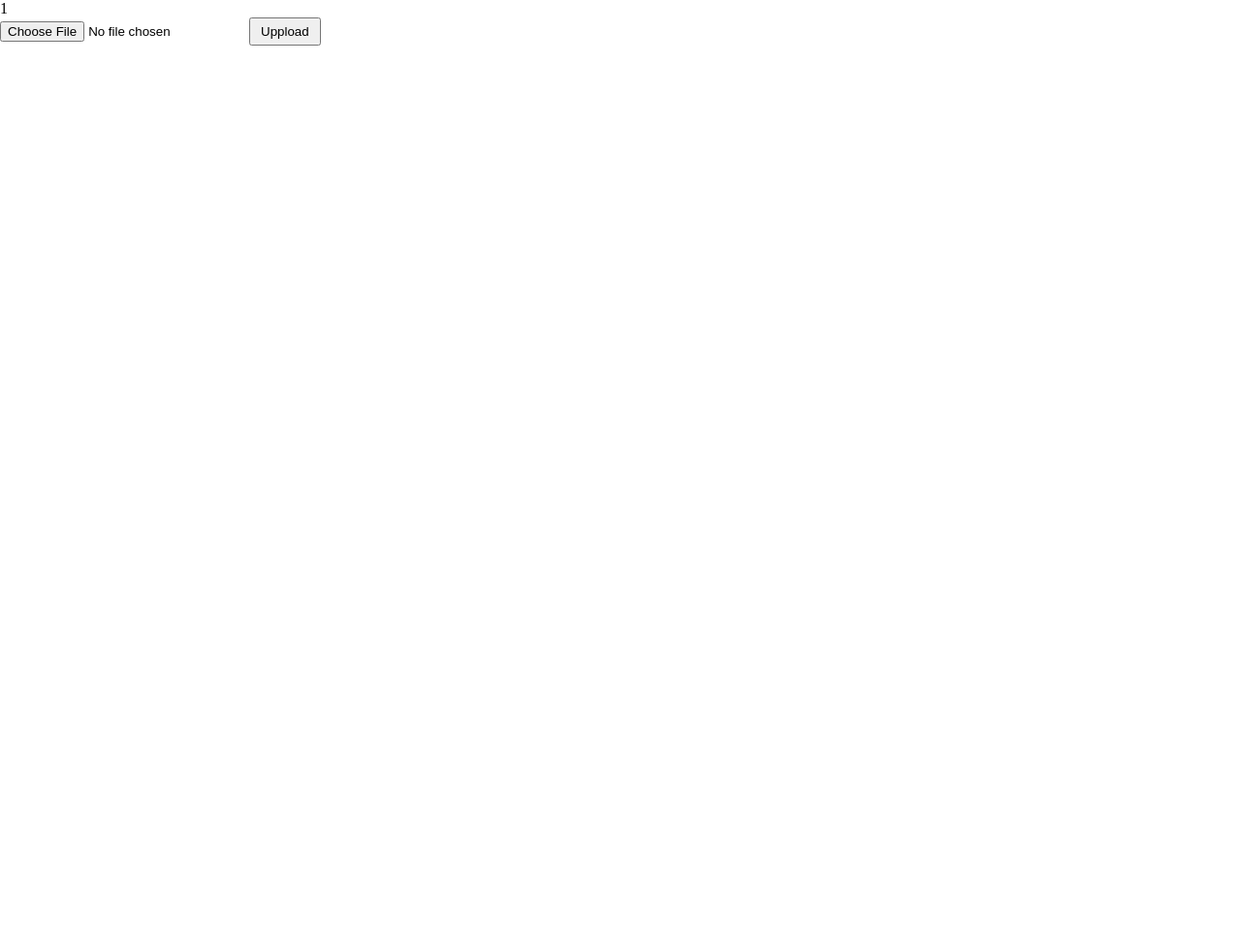
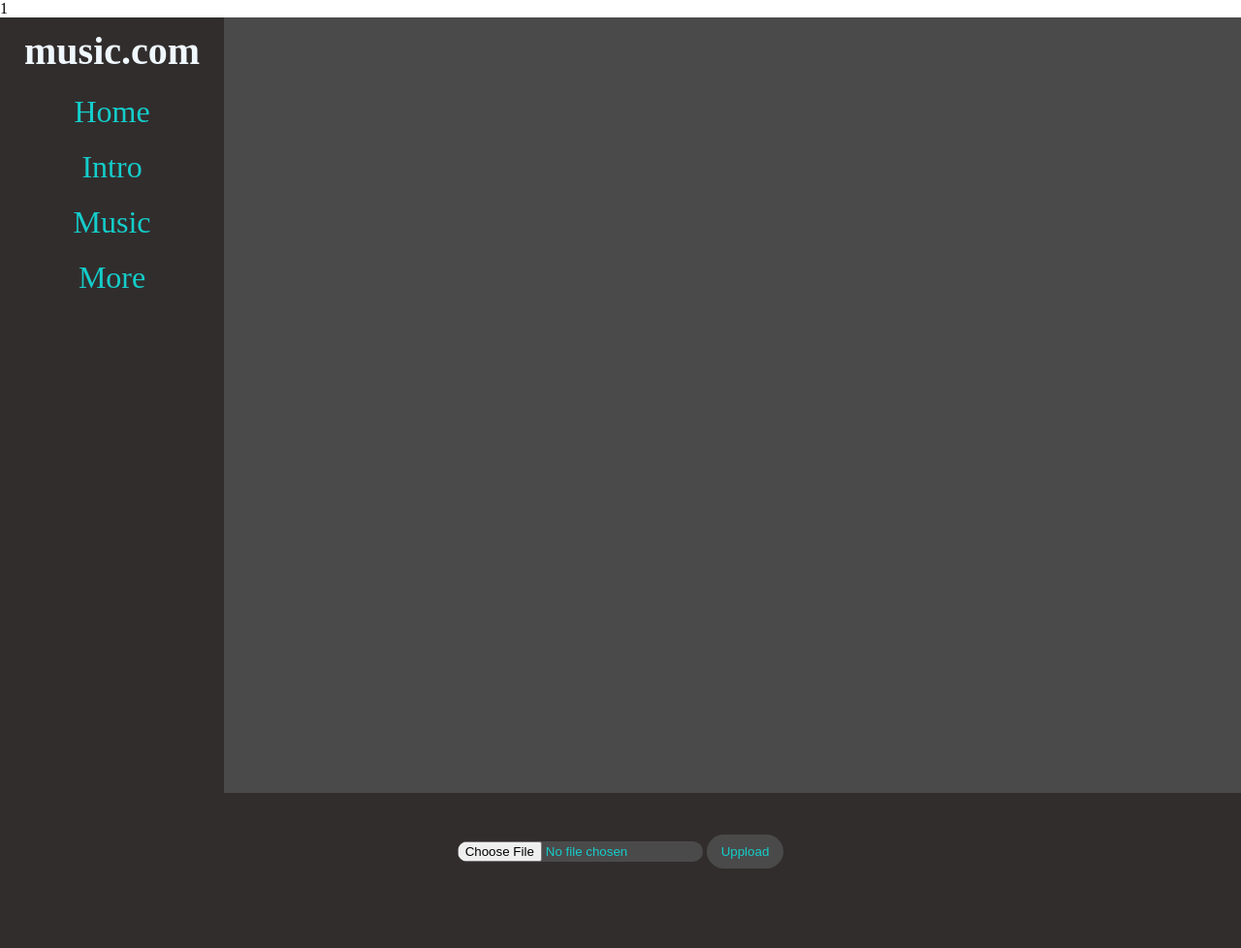
Before and after one commit to LukasErikss0n/Musik-hemsida-GA-, a PHP site: page / in a window 1280 px wide. Before the commit the page is almost empty. Shown: the whole page at 97% size. Before the commit the page ends 47 px from the top, so only its background shows below. Run offline with PHP 8.4, Linux system fonts and the light colour scheme; tables that the repository leaves empty or names only in its code hold one stand-in row (values such as "Sample post").

Commit message:
fixade så att music filer lägs till, styling

```diff
--- a/index.php
+++ b/index.php
@@ -15,20 +15,29 @@ include "upload.php";
 </head>
 
 <body>
-    <form action="upload.php" method="POST" enctype="multipart/form-data">
-        <input type="file" name="file">
-        <button type="submit" name="submit">Uppload</button>
-    </form>
+
+    <div class="content">
+        <?php
+        include "nav-bar.php";
+        ?>
 
         <div id="galary">
 
             <?php
-        foreach (glob("uploads/*.mp3") as $image) {
+            foreach (glob("uploads/*.mp3") as $soundUrl) {
                 echo "<audio controls  muted class = 'music'>";
-            echo "<source src='$image' class = 'music' type ='audio/mp3' ><br>";
+                echo "<source src='$soundUrl' class = 'music' type ='audio/mp3' ><br>";
                 echo "</audio>";
             }
             ?>
+        </div>
+    </div>
+    <div class="upload">
+        <form action="upload.php" method="POST" enctype="multipart/form-data">
+            <input type="file" name="file" class="choose-file">
+            <button type="submit" name="submit" class="submit">Uppload</button>
+        </form>
+
     </div>
 
 </body>
--- /dev/null
+++ b/nav-bar.php
@@ -0,0 +1,9 @@
+<div class="wrapper">
+    <h3>music.com</h3>
+    <ul>
+        <li><a href="#">Home</a></li>
+        <li><a href="#">Intro</a></li>
+        <li><a href="#">Music</a></li>
+        <li><a href="#">More</a></li>
+    </ul>
+</div>
--- a/style.css
+++ b/style.css
@@ -4,18 +4,113 @@
 }
 
 #galary{
-    background-color: rgb(217, 217, 217);
+    background-color: var(--primary-color);
     display: flex;
     flex-direction: column;
     align-items: center;
+    width: 100%;
+    padding:  4vh;
+}
+
+:root{
+    --primary-color: rgb(75 74 74);
+    --secondary-color: rgb(50 45 45);
+
+    --text-color: rgb(20, 205, 202);
 }
 
 .music{
-    margin-bottom: 10px;
-    width: 80%;
+    margin-bottom: 5px;
+    width: 100%;
+    border: 2px solid #ffffffad;
+    border-radius: 34px;
+    background-color: #403e3e;
 }
 
 button{
     padding: 5px 10px;
     margin-bottom: 5vh;
 }
+
+.content{
+    display: flex;
+    flex-direction: row  ;
+}
+
+.wrapper{
+    width: 20%;
+    height: 100vh;
+    background-color: var(--secondary-color);
+    text-align: center;
+    display: flex;
+    align-items: center;
+    flex-direction: column;
+}
+
+.wrapper ul li{
+    padding: 10px 12px;
+    list-style: none;
+    width: 187px;
+    font-size: 32px;
+
+}
+
+h3{
+    color: aliceblue;
+    font-size: 40px;
+    padding: 11px 25px;
+}
+.wrapper ul li a{
+    text-decoration: none;
+    color: var(--text-color);
+
+}
+
+.wrapper ul li:hover{
+    background-color: rgb(51 51 51);
+    border-radius: 10px;
+}
+
+audio::-webkit-media-controls-panel{
+    background-color: rgb(64 62 62) ;
+}
+
+audio::-webkit-media-controls-mute-button{
+    background-color: rgb(80, 79, 79);
+    border-radius: 10px;
+}
+
+audio::-webkit-media-controls-play-button{
+    background-color: rgb(80, 79, 79);
+    border-radius: 10px;
+}
+
+audio::-webkit-media-controls-current-time-display{
+    color: rgb(255, 255, 255);
+}
+
+audio::-webkit-media-controls-time-remaining-display{
+    color: rgb(255, 255, 255);
+}
+
+.upload{
+    width: 100%;
+    height: 20vh;
+    background-color: var(--secondary-color);
+    display: flex;
+    align-items: center;
+    justify-content: center;
+}
+
+.choose-file{
+    background-color: #4b4a4a;
+    color: var(--text-color);
+    border-radius: 26px;
+}
+.submit{
+    background-color: #4b4a4a;
+    color: var(--text-color);
+    border: 0px;
+    padding: 10px 15px;
+    border-radius: 26px;
+}
```
Also changed, not shown: 1 other file. Lines whose indentation alone changed are shown as unchanged.
